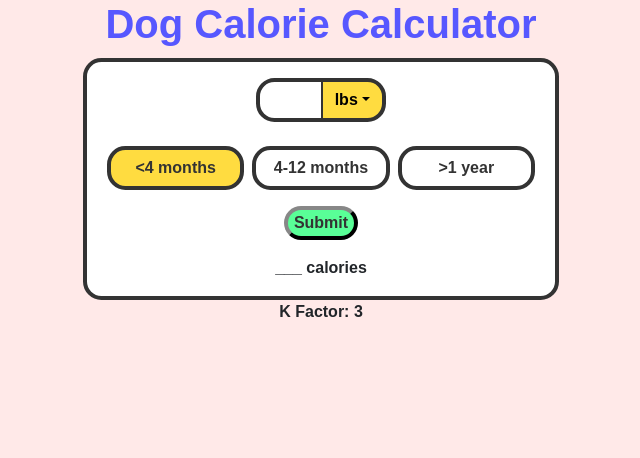
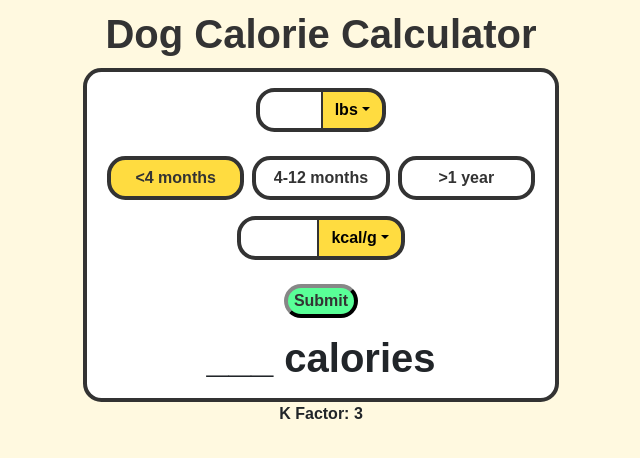
Before and after one commit to Naksp/PupCalCalc, a React (Create React App) app: page / in a window 1280 px wide. Shown: the top 458 px of the page, without its empty margins (319-959 px from the left). Built offline with nearby package versions, Linux system fonts and the light colour scheme; a web font is replaced by a local one.

Commit message:
add food amount input

```diff
--- a/src/App.scss
+++ b/src/App.scss
@@ -6,12 +6,9 @@ $theme-colors: (
 $color-primary-active: #36e275;
 $color-dark: #333;
 $color-outline: $color-dark;
-$color-blue: #59FF97;
-$color-blue-active: #ffe368;
-// $color-blue: #33DDFF;
-// $color-blue-active: #29d8cc;
-$color-background: #FFE9E8;
-// $color-background: #E8FCF0;
+$color-green: #59FF97;
+$color-green-active: #ffe368;
+$color-background: #FFF9E0;
 $color-logo: #5757FF;
 
 $border-standard-width: 4px;
@@ -33,6 +30,7 @@ html {
   font-family: sofia-pro-soft, sans-serif;
   font-weight: 900;
   font-style: normal;
+  margin-top: 10px;
 }
 
 #app-container {
@@ -54,24 +52,21 @@ ul {
 
 .logo-text {
   margin-bottom: 10px;
+  margin-top: 10px;
   align-self: flex-start;
-  color: $color-logo;
+  color: $color-dark;
+  // color: $color-logo;
 
   // font-family: "hwt-gothic-round", sans-serif;
   // font-weight: 900;
   // font-style: normal;
   font-family: "report", sans-serif;
-font-weight: 900;
-font-style: normal;
+  font-weight: 900;
+  font-style: normal;
 }
 
 // .app-card {
 //   background-color: $color-background;
-// }
-
-
-// .button {
-//   max-width: 150px;
 // }
 
 .border-standard {
@@ -105,19 +100,9 @@ font-style: normal;
   margin-bottom: 1rem;
 }
 
-/* Chrome, Safari, Edge, Opera */
-input::-webkit-outer-spin-button,
-input::-webkit-inner-spin-button {
-  -webkit-appearance: none;
-  margin: 0;
-}
 
-/* Firefox */
-input[type=number] {
-  -moz-appearance: textfield;
-}
-
-#weightInput {
+#weightInput,
+#foodInput {
   border-top-left-radius: $border-standard-radius;
   border-bottom-left-radius: $border-standard-radius;
 
@@ -145,9 +130,6 @@ input[type=number] {
 
   font-weight: 700 !important;
 
-  // &:active {
-  //   background-color: $color-primary-active;
-  // }
   li.active > a,
   li.active > a:hover,
   li.active > a:focus {
@@ -155,16 +137,56 @@ input[type=number] {
   }
 }
 
+#foodDropdown {
+  border-top-right-radius: $border-standard-radius;
+  border-bottom-right-radius: $border-standard-radius;
 
+  border-top-width: $border-standard-width;
+  border-right-width: $border-standard-width;
+  border-bottom-width: $border-standard-width;
+
+  border-color: $border-standard-color;
+
+  font-weight: 700 !important;
+
+  li.active > a,
+  li.active > a:hover,
+  li.active > a:focus {
+    background-color: #36e275;
+  }
+}
+
+// Disable buttons on weight input
+/* Chrome, Safari, Edge, Opera */
+input::-webkit-outer-spin-button,
+input::-webkit-inner-spin-button {
+  -webkit-appearance: none;
+  margin: 0;
+}
+/* Firefox */
+input[type=number] {
+  -moz-appearance: textfield;
+}
 
 #submitButton {
-  background-color: $color-blue;
+  background-color: $color-green;
   font-weight: 700 !important;
   color: $border-standard-color;
 
+  &:disabled {
+    background-color: #aaa;
+    &:active {
+      background-color: #aaa;
+    }
+  }
+
   &:active {
-    background-color: $color-blue-active;
+    background-color: $color-green-active;
   }
 }
 
+#calorie-result {
+  font-weight: 900 !important;
+}
+
 @import "../node_modules/bootstrap/scss/bootstrap.scss";
--- a/src/App.tsx
+++ b/src/App.tsx
@@ -36,22 +36,9 @@ const Multipliers = {
 
 const KG = 'kg';
 const LBS = 'lbs';
-
-// const multiplierMap = new Map<string, number>([
-//   [PUPPY_0_TO_4_MONTS, 3.0],
-//   [PUPPY_4_TO_12_MONTHS, 2.0],
-//   [INTACT_ADULT, 1.8],
-//   [NEUTERED_ADULT, 1.6],
-
-//   [INACTIVE_MIN, 1.2],
-//   [INACTIVE_MAX, 1.4],
-//   [ACTIVE_MIN, 2.0],
-//   [ACTIVE_MAX, 5.0],
-
-//   [WEIGHT_LOSS, 1.0],
-//   [WEIGHT_GAIN_MIN, 1.2],
-//   [WEIGHT_GAIN_MAX, 1.8],
-// ]);
+const KCAL_G = 'kcal/g'
+const KCAL_KG = 'kcal/kg'
+const KCAL_CUP = 'kcal/cup'
 
 // Radios
 const ageRadios = [
@@ -74,7 +61,9 @@ const neuteredRadios = [
 function App() {
 
   const [result, setResult] = useState<string>('___ calories');
-  const [unit, setUnit] = useState<string>(LBS);
+  const [weightUnit, setWeightUnit] = useState<string>(LBS);
+  const [foodUnit, setFoodUnit] = useState<string>(KCAL_G);
+  const [submitEnabled, setSubmitEnabled] = useState<boolean>(false);
 
   const [multiplier, setMultiplier] = useState<number>(3.0);
   const [isAdult, setIsAdult] = useState<boolean>(false);
@@ -85,14 +74,25 @@ function App() {
   const [neuteredRadioValue, setNeuteredRadioValue] = useState<string>('');
 
 
+  useEffect(() => {
+    if (ageRadioValue === ADULT) {
+      setSubmitEnabled(activityRadioValue !== '' && neuteredRadioValue !== '');
+    } else {
+      setSubmitEnabled(true);
+    }
+
+  }, [activityRadioValue, ageRadioValue, neuteredRadioValue]);
+
   const handleSubmit = async (e: React.FormEvent<HTMLFormElement>) => {
     e.preventDefault();
     const form = e.currentTarget;
     const formElements = form.elements as typeof form.elements & {
-      weightInput: HTMLInputElement;
+      weightInput: HTMLInputElement,
+      foodInput: HTMLInputElement,
     };
 
     const rer: number = caclulateRer(Number(formElements.weightInput.value));
+    const foodDensity: number = calculateFoodDensity(Number(formElements.foodInput.value));
     var result: string;
 
     // Display calorie range if activity level is 'active'
@@ -114,10 +114,14 @@ function App() {
   }
 
   const caclulateRer = (weight: number): number => {
-    if (unit === LBS) {
+    if (weightUnit === LBS) {
       weight = weight / 2.205;
     }
     return 70 * Math.pow(weight, 0.75);
+  }
+
+  const calculateFoodDensity = (calories: number): number => {
+    return 0;
   }
 
   const handleAgeChange = (value: string) => {
@@ -141,6 +145,8 @@ function App() {
     if (isAdult) {
       handleActivityChange(activityRadioValue);
     }
+  //FIXME I'm guessing this is a code smell
+  // eslint-disable-next-line react-hooks/exhaustive-deps
   }, [isAdult])
 
   const handleActivityChange = (value: string) => {
@@ -175,12 +181,12 @@ function App() {
           <Row>
             <Form onSubmit={handleSubmit}>
               <Row className='mb-4 mt-3 justify-content-center'>
-                <Col className='col-5 col-sm-4'>
+                <Col className='col-6 col-sm-4'>
                   <InputGroup>
                   <Form.Control id='weightInput' type='number'/>
-                    <DropdownButton id='weightDropdown' title={unit}>
-                      <DropdownItem onClick={() => setUnit(LBS)}>lbs</DropdownItem>
-                      <DropdownItem onClick={() => setUnit(KG)}>kg</DropdownItem>
+                    <DropdownButton id='weightDropdown' title={weightUnit}>
+                      <DropdownItem onClick={() => setWeightUnit(LBS)}>lbs</DropdownItem>
+                      <DropdownItem onClick={() => setWeightUnit(KG)}>kg</DropdownItem>
                     </DropdownButton>
                   </InputGroup>
                 </Col>
@@ -190,7 +196,7 @@ function App() {
                   <ButtonGroup className='row justify-content-center mb-3 mb-sm-0 button-group-primary'>
                     {ageRadios.map((radio, idx) => (
                       <ToggleButton
-                        className='button button-standard toggle-button-primary mx-1 col-12 col-sm-3 mb-1 mb-sm-3'
+                        className='button-standard toggle-button-primary mx-1 col-12 col-sm-3 mb-1 mb-sm-3'
                         key={radio.value}
                         id={`radio-${radio.value}`}
                         type="radio"
@@ -213,7 +219,7 @@ function App() {
                     <ButtonGroup className='row justify-content-center mb-3 mb-sm-0 button-group-primary'>
                       {neuteredRadios.map((radio, idx) => (
                         <ToggleButton
-                          className='button button-standard toggle-button-primary mx-1 col-12 col-sm-3 mb-1 mb-sm-3'
+                          className='button-standard toggle-button-primary mx-1 col-12 col-sm-3 mb-1 mb-sm-3'
                           key={radio.value}
                           id={`radio-${radio.value}`}
                           type="radio"
@@ -233,12 +239,13 @@ function App() {
               }
 
               { isAdult && neuteredRadioValue ?
-                <Row className='mb-2'>
+                // <Row className='mb-2'>
+                <Row>
                   <Col>
                     <ButtonGroup className='row justify-content-center mb-3 mb-sm-0 button-group-primary'>
                       {activityRadios.map((radio, idx) => (
                         <ToggleButton
-                          className='button button-standard toggle-button-primary mx-1 col-12 col-sm-3 mb-1 mb-sm-3'
+                          className='button-standard toggle-button-primary mx-1 col-12 col-sm-3 mb-1 mb-sm-3'
                           key={radio.value}
                           id={`radio-${radio.value}`}
                           type="radio"
@@ -257,10 +264,23 @@ function App() {
                 : null
               }
 
-              <button type='submit' id='submitButton' className='border-standard mb-3'>Submit</button>
+              <Row className='justify-content-center'>
+                <Col className='col-8 col-sm-5'>
+                  <InputGroup className='mb-4'>
+                  <Form.Control id='foodInput' type='number'/>
+                    <DropdownButton id='foodDropdown' title={foodUnit}>
+                      <DropdownItem onClick={() => setFoodUnit(KCAL_KG)}>{KCAL_KG}</DropdownItem>
+                      <DropdownItem onClick={() => setFoodUnit(KCAL_G)}>{KCAL_G}</DropdownItem>
+                      <DropdownItem onClick={() => setFoodUnit(KCAL_CUP)}>{KCAL_CUP}</DropdownItem>
+                    </DropdownButton>
+                  </InputGroup>
+                </Col>
+              </Row>
+
+              <button type='submit' id='submitButton' className='border-standard mb-3' disabled={!submitEnabled}>Submit</button>
             </Form>
 
-            <p id='calorie-result'>{result}</p>
+            <h1 id='calorie-result' className='mb-3'>{result}</h1>
           </Row>
         </Card>
         <p>K Factor: {multiplier}</p>
```
Also changed, not shown: 1 other file (tests, documents, lock files or other folders).
